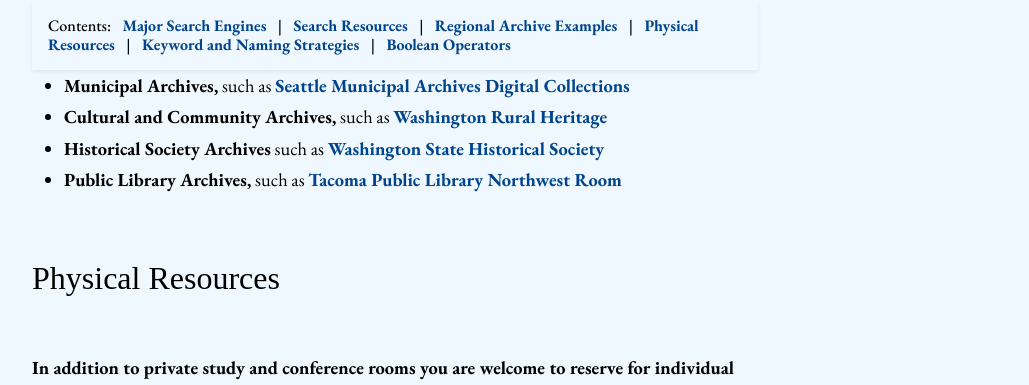
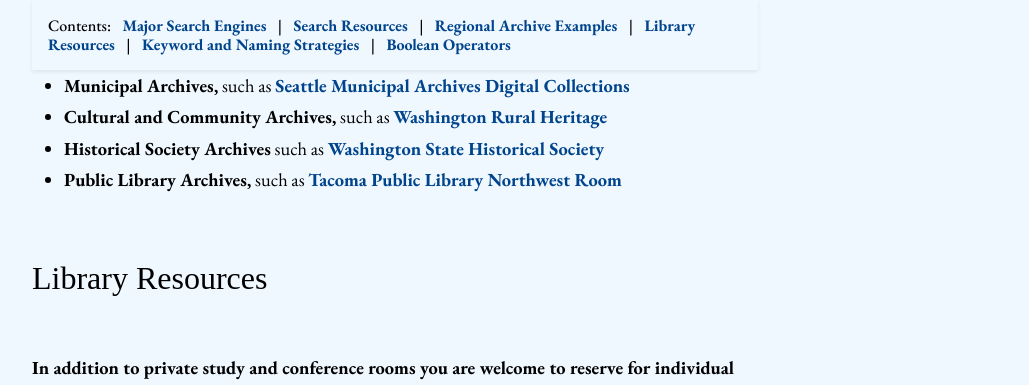
Before and after one commit to thecdil/peoples_guide, a Jekyll site: the page built from content/3_search.md, in a window 1280 px wide and 900 px high, scrolled down 2423 px. Shown: the top 385 px of the window, without its empty margins (245-1274 px from the left). Built offline with Jekyll 4.4.1, drawn with Linux system fonts in a browser that asks for light colours; some web fonts are replaced.

Commit message:
update section name

```diff
--- a/content/3_search.md
+++ b/content/3_search.md
@@ -4,7 +4,7 @@ nav: Search Strategies and Resources
 gallery: true
 ---
 
-{% include feature/nav-menu.html sections="Major Search Engines;Search Resources;Regional Archive Examples;Physical Resources;Keyword and Naming Strategies;Boolean Operators" %}
+{% include feature/nav-menu.html sections="Major Search Engines;Search Resources;Regional Archive Examples;Library Resources;Keyword and Naming Strategies;Boolean Operators" %}
 
 <br>
 
@@ -61,7 +61,7 @@ __Where available, copyright search features have already been configured.__
 
 <br>
 
-## Physical Resources
+## Library Resources
 
 <br>
 
```
